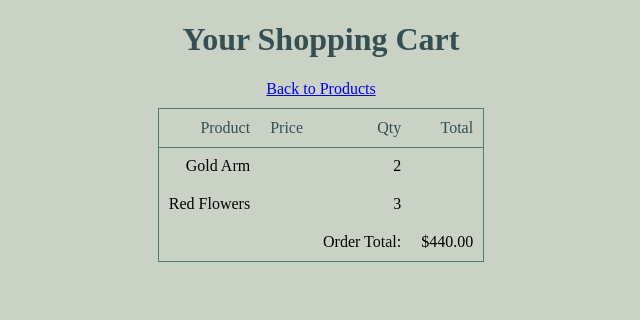
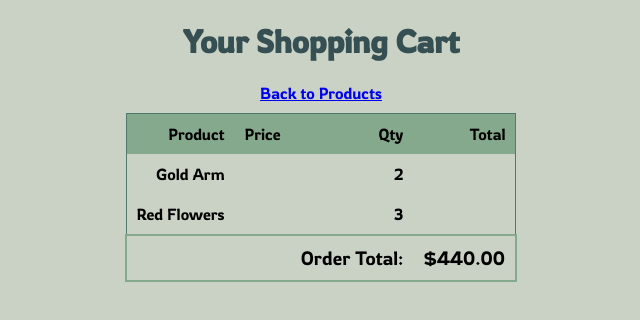
Before and after one commit to BrettSeifried/LAB-06-E-COMMERCE-SITE, a website with bundled scripts: page cart/index.html in a window 1280 px wide. Shown: the whole page, without its empty margins (319-959 px from the left). Built offline with nearby package versions, Linux system fonts and the light colour scheme; a web font is replaced by a local one.

Commit message:
styled cart more, fixed TDD test, added progress on calOrderTotal TDD

```diff
--- a/styles/cart.css
+++ b/styles/cart.css
@@ -1,9 +1,10 @@
-
+@import url('https://fonts.googleapis.com/css2?family=Rowdies:wght@300&display=swap');
 body {
     display: flex;
     flex-direction: column;
     text-align: center;
     align-items: center;
+    font-family: 'Rowdies', cursive;
 }
 
 table {
@@ -13,16 +14,21 @@ table {
     margin: 10px;
 }
 
-h1 {
-    color: #354f52
+th {
+    /* border: 1px solid #52796f; */
+    background-color: #84a98c;
 }
 
-thead {
+h1 {
     color: #354f52;
-    border: 1px solid #52796f;
 }
 
 table th, table td {
     padding: 10px;
     text-align: right;
 }
+
+tfoot {
+    border: 2px solid #84a98c;
+    font-size: larger;
+}
--- a/styles/style.css
+++ b/styles/style.css
@@ -2,10 +2,12 @@
 * {
     background-color: #cad2c5;
 }
+
 header {
     text-align: center;
     font-family: 'Potta One', cursive;
 }
+
 #shirt-list {
     display: flex;
     flex-direction: row;
```
Also changed, not shown: test/example.test.js (+7 -3 lines).
